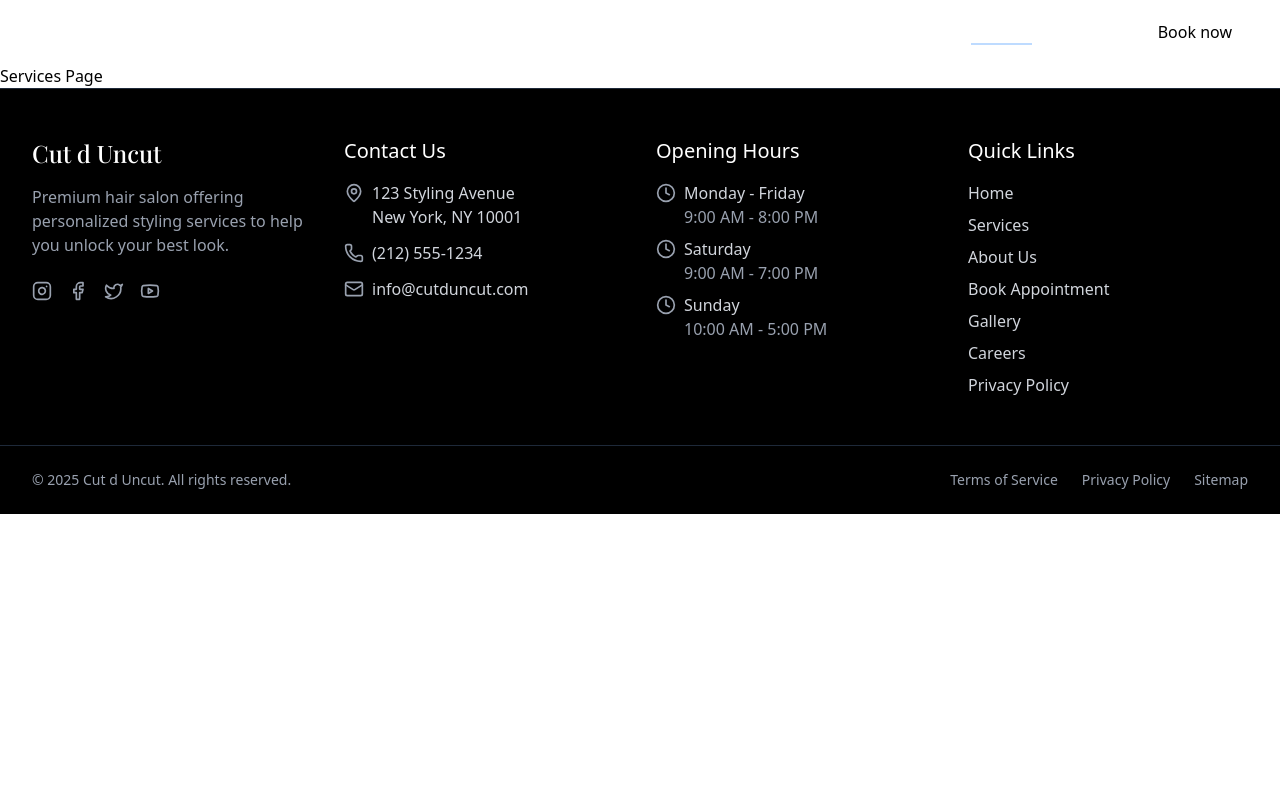
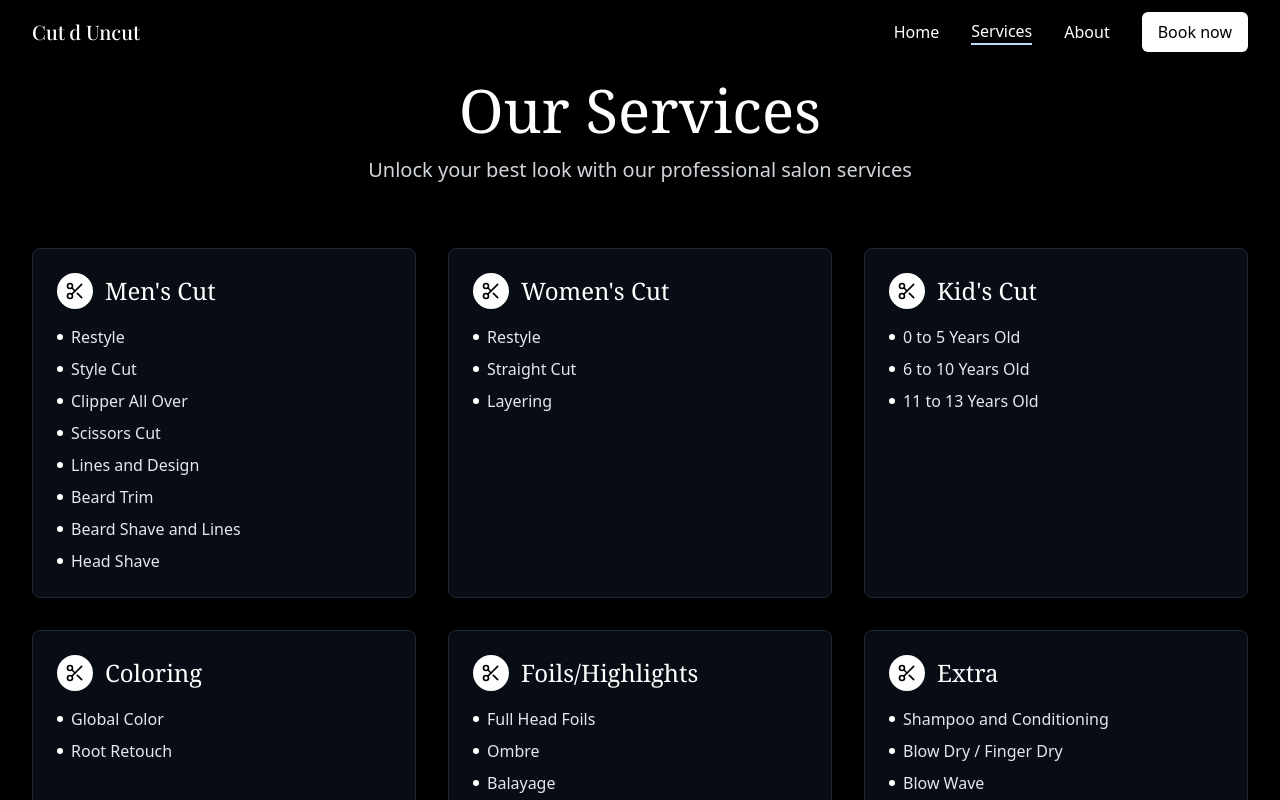
Before and after one commit to janthony25/Client-CutdUncut, a React (Vite) app: page /services in a window 1280 px wide. Shown: the top 800 px of the page. Built offline with nearby package versions, Linux system fonts and the light colour scheme; a web font is replaced by a local one.

Commit message:
Add Services Page

```diff
--- a/src/App.jsx
+++ b/src/App.jsx
@@ -4,6 +4,7 @@ import HomePage from "./pages/HomePage";
 import Header from "./pages/Header";
 import { BrowserRouter as Router, Routes, Route } from "react-router-dom";
 import Footer from "./pages/Footer";
+import ServicesPage from "./pages/ServicesPage";
 
 function App() {
 
@@ -13,7 +14,7 @@ function App() {
         <Header />
         <Routes>
           <Route path="/" element={<HomePage />} />
-          <Route path="/services" element={<div className="pt-16">Services Page</div>} />
+          <Route path="/services" element={<ServicesPage />} />
           <Route path="/about" element={<div className="pt-16">About Page</div>} />
 
         </Routes>
--- /dev/null
+++ b/src/pages/ServicesPage.jsx
@@ -0,0 +1,174 @@
+import React, { useRef } from 'react';
+import { motion, useInView } from 'framer-motion';
+import { Scissors } from 'lucide-react';
+
+export default function ServicesPage() {
+  const ref = useRef(null);
+  const isInView = useInView(ref, {
+    once: true,
+    margin: "-100px"
+  });
+
+  const titleVariants = {
+    hidden: { opacity: 0, y: 20 },
+    visible: {
+      opacity: 1,
+      y: 0,
+      transition: { duration: 0.5 }
+    }
+  };
+
+  const containerVariants = {
+    hidden: { opacity: 0 },
+    visible: {
+      opacity: 1,
+      transition: { duration: 0.59, delay: 0.3 }
+    }
+  };
+
+  const serviceCategories = [
+    {
+      title: "Men's Cut",
+      items: [
+        "Restyle",
+        "Style Cut",
+        "Clipper All Over",
+        "Scissors Cut",
+        "Lines and Design",
+        "Beard Trim",
+        "Beard Shave and Lines",
+        "Head Shave"
+      ]
+    },
+    {
+      title: "Women's Cut",
+      items: [
+        "Restyle",
+        "Straight Cut",
+        "Layering"
+      ]
+    },
+    {
+      title: "Kid's Cut",
+      items: [
+        "0 to 5 Years Old",
+        "6 to 10 Years Old",
+        "11 to 13 Years Old"
+      ]
+    },
+    {
+      title: "Coloring",
+      items: [
+        "Global Color",
+        "Root Retouch"
+      ]
+    },
+    {
+      title: "Foils/Highlights",
+      items: [
+        "Full Head Foils",
+        "Ombre",
+        "Balayage",
+        "Toner",
+        "Full Bleach"
+      ]
+    },
+    {
+      title: "Extra",
+      items: [
+        "Shampoo and Conditioning",
+        "Blow Dry / Finger Dry",
+        "Blow Wave",
+        "Temporary Straight",
+        "Temporary Curl",
+        "Hair Treatment"
+      ]
+    },
+    {
+      title: "Brazilian Keratin Straight",
+      description: "Suitable for colored hair, bleach hair or damaged hair. This treatment can help to repair hair, reduces frizz, smoother texture and tamed curls."
+    },
+    {
+      title: "Permanent Straight (Rebonding)",
+      description: "Suitable for virgin hair, curly and kinky hair. It gives permanent straight hair results."
+    }
+  ];
+
+  return (
+    <div className="bg-black text-white pt-20 pb-20" ref={ref}>
+      <div className="max-w-7xl mx-auto px-4 sm:px-6 lg:px-8">
+        {/* Page Header */}
+        <motion.div
+          variants={titleVariants}
+          initial="hidden"
+          animate={isInView ? "visible" : "hidden"}
+          className="text-center mb-16"
+        >
+          <h1 className="text-5xl md:text-6xl font-serif mb-4">Our Services</h1>
+          <p className="text-xl text-gray-300 max-w-3xl mx-auto">
+            Unlock your best look with our professional salon services
+          </p>
+        </motion.div>
+
+        {/* Services Grid */}
+        <motion.div
+          variants={containerVariants}
+          initial="hidden"
+          animate={isInView ? "visible" : "hidden"}
+          className="grid grid-cols-1 md:grid-cols-2 lg:grid-cols-3 gap-8"
+        >
+          {serviceCategories.map((category, index) => (
+            <div
+              key={index}
+              className="bg-gray-900/50 backdrop-blur-sm p-6 rounded-lg border border-gray-800 transition-transform duration-300 hover:scale-[1.02] hover:shadow-xl"
+            >
+              <div className="flex items-center mb-4">
+                <div className="bg-white rounded-full p-2 mr-3">
+                  <Scissors className="h-5 w-5 text-black" />
+                </div>
+                <h2 className="text-2xl font-serif">{category.title}</h2>
+              </div>
+
+              {category.description ? (
+                <p className="text-gray-300 italic">{category.description}</p>
+              ) : (
+                <ul className="space-y-2">
+                  {category.items.map((item, i) => (
+                    <li key={i} className="flex items-center">
+                      <span className="h-1.5 w-1.5 bg-white rounded-full mr-2"></span>
+                      <span className="text-gray-200">{item}</span>
+                    </li>
+                  ))}
+                </ul>
+              )}
+            </div>
+          ))}
+        </motion.div>
+
+        {/* Consultation Note */}
+        <motion.div
+          variants={containerVariants}
+          initial="hidden"
+          animate={isInView ? "visible" : "hidden"}
+          className="mt-16 text-center bg-gray-900/50 backdrop-blur-sm p-8 rounded-lg border border-gray-800 max-w-3xl mx-auto"
+        >
+          <h3 className="text-2xl font-serif mb-4">Pricing</h3>
+          <p className="text-gray-300 mb-2">
+            Price and quote given through personal consultation.
+          </p>
+          <p className="text-gray-300 mb-6">
+            Walk in and appointment available!
+          </p>
+          <button
+            className="px-8 py-3 bg-white text-black border-2 border-white hover:bg-black hover:text-white
+            transition-all duration-300 text-lg tracking-wider uppercase shadow-lg"
+          >
+            Book Appointment
+          </button>
+        </motion.div>
+
+
+      </div>
+    </div>
+  );
+}
```
